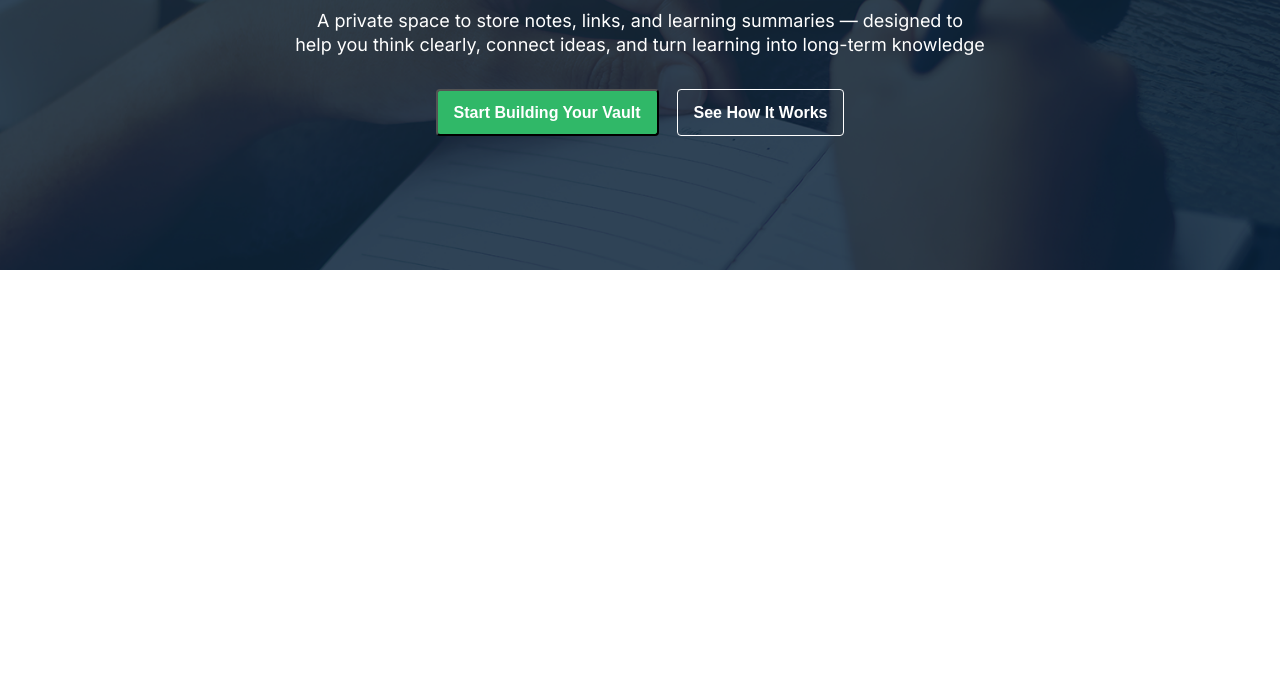
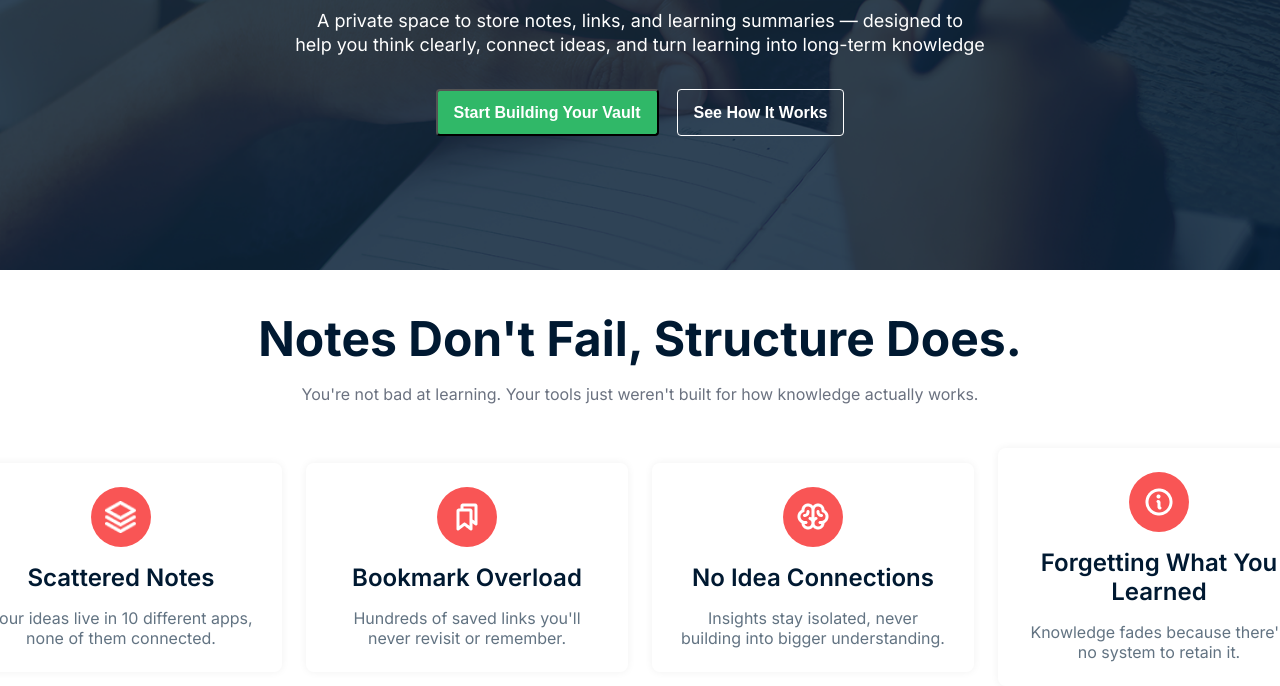
Before and after one commit to asadujjamandev/1st-assignment, a plain HTML site: page index.html in a window 1280 px wide. Shown: the part 429-1115 px from the top of the page. Before the commit the page ends 800 px from the top, so only its background shows below. Drawn offline with Linux system fonts and the light colour scheme.

Commit message:
secenod box html and css design done

```diff
--- a/index.html
+++ b/index.html
@@ -1,5 +1,6 @@
 <!DOCTYPE html>
 <html lang="en">
+
 <head>
   <meta charset="UTF-8">
   <meta name="viewport" content="width=device-width, initial-scale=1.0">
@@ -8,8 +9,11 @@
 
   <link rel="preconnect" href="https://fonts.googleapis.com">
   <link rel="preconnect" href="https://fonts.gstatic.com" crossorigin>
-<link href="https://fonts.googleapis.com/css2?family=Inter:ital,opsz,wght@0,14..32,100..900;1,14..32,100..900&display=swap" rel="stylesheet">
+  <link
+    href="https://fonts.googleapis.com/css2?family=Inter:ital,opsz,wght@0,14..32,100..900;1,14..32,100..900&display=swap"
+    rel="stylesheet">
 </head>
+
 <body class="inter-font">
   <header id="header">
     <div class="header-container">
@@ -37,7 +41,8 @@
     <div class="hero-container">
       <span class="hero-span">Early Access Now Open</span>
       <h1 class="hero-heading">Structured thinking,<br><span>not just note-taking.</span></h1>
-<p class="hero-text">A private space to store notes, links, and learning summaries — designed to <br>help you think clearly, connect ideas, and turn learning into long-term knowledge</p>
+      <p class="hero-text">A private space to store notes, links, and learning summaries — designed to <br>help you
+        think clearly, connect ideas, and turn learning into long-term knowledge</p>
 
       <div class="hero-button">
         <button class="btn">Start Building Your Vault</button>
@@ -46,5 +51,49 @@
     </div>
 
   </section>
+  <section class="second-section">
+    <div class="second-container">
+      <div class="second-header">
+        <h2>Notes Don't Fail, Structure Does.</h2>
+        <p>You're not bad at learning. Your tools just weren't built for how
+          knowledge actually works.</p>
+      </div>
+
+      <div class="second-box">
+        <div class="second-card">
+          <div class="icon">
+            <img src="images/Vector.png" alt="">
+          </div>
+          <h3>Scattered notes</h3>
+          <p>Your ideas live in 10 different apps, none of them connected.</p>
+        </div>
+        <div class="second-card">
+          <div class="icon">
+            <img src="images/Bookmarks.png" alt="">
+          </div>
+          <h3>Bookmark overload</h3>
+          <p>Hundreds of saved links you'll never revisit or remember.</p>
+        </div>
+        <div class="second-card">
+          <div class="icon">
+            <img src="images/Brain.png" alt="">
+          </div>
+          <h3>No idea connections</h3>
+          <p>Insights stay isolated, never building into bigger understanding.</p>
+        </div>
+        <div class="second-card">
+          <div class="icon">
+            <img src="images/Info.png" alt="">
+          </div>
+          <h3>Forgetting what
+            you learned</h3>
+          <p>Knowledge fades because there's no system to retain it.</p>
+        </div>
+
+      </div>
+    </div>
+
+  </section>
 </body>
+
 </html>
--- a/style/style.css
+++ b/style/style.css
@@ -59,7 +59,7 @@
   cursor: pointer;
 }
 
-#hero{
+#hero {
   background-image: url(../images/hero-bg.png);
   background-repeat: no-repeat;
   background-size: cover;
@@ -67,7 +67,7 @@
   display: flex;
 }
 
-.hero-container{
+.hero-container {
   max-width: 1360px;
   margin: 0 auto;
   display: flex;
@@ -89,9 +89,10 @@
 
   background: rgba(255, 255, 255, 1);
   border-radius: 1000px;
-  width: fit-content;}
+  width: fit-content;
+}
 
-  .hero-heading{
+.hero-heading {
   font-size: 72px;
   font-weight: 700;
   line-height: 84px;
@@ -100,11 +101,12 @@
   color: rgba(255, 255, 255, 1);
   margin-bottom: 16px;
 }
-  .hero-heading span{
+
+.hero-heading span {
   color: rgba(48, 184, 104, 1);
 }
 
-  .hero-text{
+.hero-text {
   color: rgba(255, 255, 255, 1);
   font-size: 18px;
   font-weight: 400;
@@ -113,14 +115,14 @@
   margin-bottom: 32px;
 }
 
-  .hero-button{
+.hero-button {
   margin-bottom: 134px;
   display: flex;
   gap: 18px;
 
 }
 
-  .btn-1{
+.btn-1 {
   font-size: 16px;
   font-weight: 600;
   line-height: 19px;
@@ -134,3 +136,89 @@ display: flex;
   border: 1px solid rgba(255, 255, 255, 1);
 
 }
+
+.second-section {
+  background-color: #ffffff;
+}
+
+.second-container {
+  max-width: 1200px;
+  margin: 0 auto;
+  padding: 0 20px;
+}
+
+.second-header {
+  text-align: center;
+  max-width: 1360px;
+  margin: 0 auto;
+  margin-top: 40px;
+}
+
+.second-header h2 {
+  font-size: 48px;
+  font-weight: 700;
+  color: #001931;
+  margin-bottom: 16px;
+  line-height: 58px;
+}
+
+.second-header p {
+  font-size: 16px;
+  font-weight: 400;
+  line-height: 20px;
+  color: #6b7280;
+  margin-bottom: 44px;
+}
+
+.second-box {
+  max-width: 1600px;
+  margin: 0 auto;
+  display: flex;
+  align-items: center;
+  justify-content: center;
+  gap: 24px;
+}
+
+.second-box .second-card {
+  padding: 24px;
+  text-align: center;
+  border-radius: 8px;
+  box-shadow: 0px 0px 8px 0px rgba(0, 0, 0, 0.06);
+}
+
+.icon {
+  background-color: rgba(249, 85, 85, 1);
+  border-radius: 50%;
+  width: 60px;
+  height: 60px;
+  margin: 0 auto;
+  display: flex;
+  align-items: center;
+  justify-content: center;
+  margin-bottom: 16px;
+}
+
+.icon img {
+  color: rgba(255, 255, 255, 1);
+  width: 32px;
+  height: 32px;
+}
+
+.second-card h3 {
+  color: #001931;
+  font-size: 24px;
+  font-weight: 600;
+  line-height: 29px;
+  text-align: center;
+  text-transform: capitalize;
+  width: 274px;
+  margin-bottom: 16px;
+}
+
+.second-card p {
+  color: #627382;
+  font-size: 16px;
+  font-weight: 400;
+  line-height: 20px;
+  width: 274px;
+}
```
Lines whose indentation alone changed are shown as unchanged.
